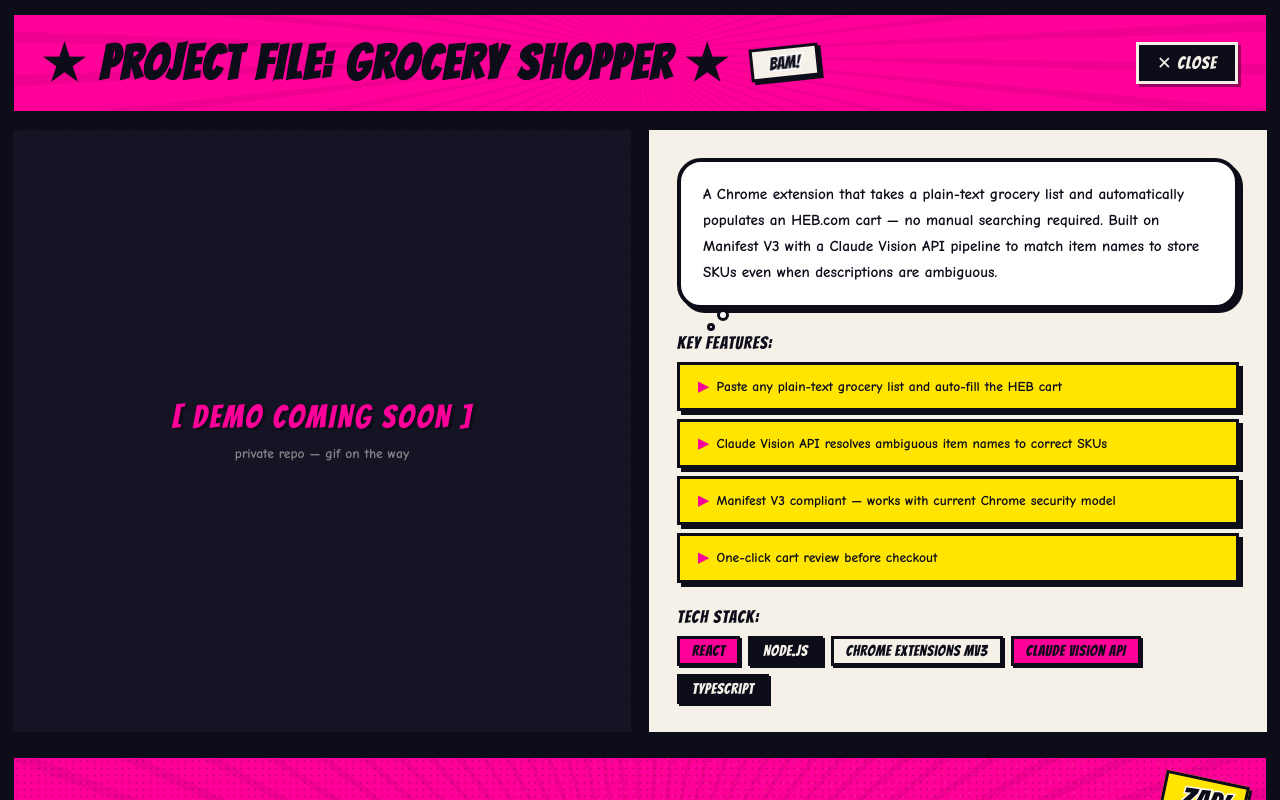
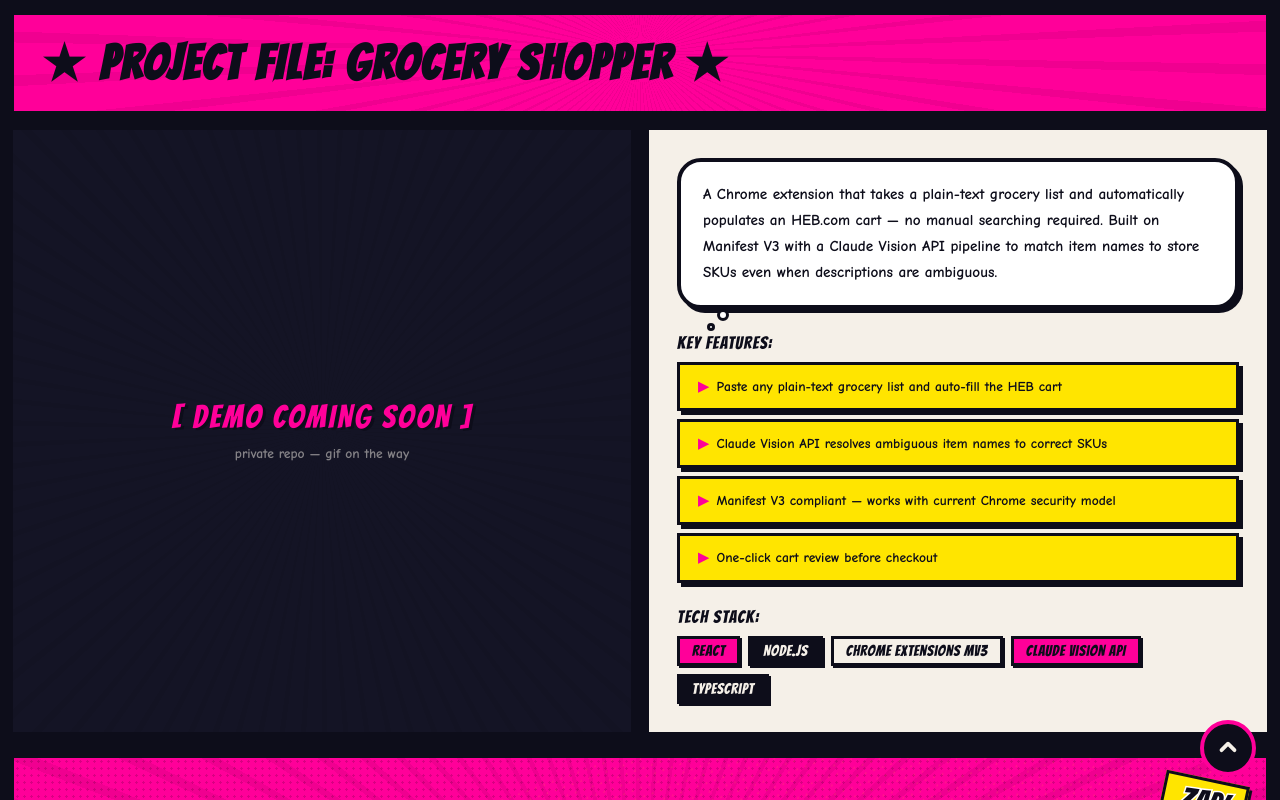
Before and after one commit to dereklopez2181/portfolio, an Astro site: page / in a window 1280 px wide. Both pictures are taken after a click on the button 163 px from the left and 1201 px from the top of the page. Shown: the part 1912-2712 px from the top of the page. Built offline with nearby package versions, Linux system fonts and the light colour scheme; Astro itself is replaced by a stand-in of ours.

Commit message:
feat: add betshare-app video demo with floating back-to-top button
Embed the BetShare login screen recording as the project demo (video
media support) and replace the in-header close control with a fixed
circular back-to-top button that hovers over the detail content.

Co-Authored-By: Claude Opus 4.7 <noreply@anthropic.com>

```diff
--- a/src/components/spiderverse/ProjectDetailSection.tsx
+++ b/src/components/spiderverse/ProjectDetailSection.tsx
@@ -1,6 +1,6 @@
 import { useEffect, useRef } from 'react';
 import type { RefObject } from 'react';
-import { ActionLines, SfxText } from './shared';
+import { ActionLines } from './shared';
 import type { Project } from './SpiderVerseApp';
 
 const ACCENT_COLORS: Record<string, string> = {
@@ -10,6 +10,7 @@ const ACCENT_COLORS: Record<string, string> = {
   'pulse-landing': 'var(--magenta)',
   'drift-mobile': 'var(--cyan)',
   'forge-system': 'var(--yellow)',
+  'betshare-app': 'var(--cyan)',
 };
 
 function getAccent(id: string): string {
@@ -45,9 +46,53 @@ export default function ProjectDetailSection({
   return (
     <section
       ref={sectionRef}
-      style={{ background: 'var(--ink)', padding: 'var(--gutter)' }}
+      style={{ background: 'var(--ink)', padding: 'var(--gutter)', position: 'relative' }}
       aria-label={`Project details: ${project.title}`}
     >
+      {/* Floating "back to top" button — hovers over the content */}
+      <button
+        ref={closeButtonRef}
+        onClick={onClose}
+        aria-label="Back to top"
+        title="Back to top"
+        className="back-to-top"
+        style={{
+          position: 'fixed',
+          bottom: '24px',
+          right: '24px',
+          width: '56px',
+          height: '56px',
+          borderRadius: '50%',
+          background: 'var(--ink)',
+          color: 'var(--paper)',
+          border: `4px solid ${accent}`,
+          display: 'flex',
+          alignItems: 'center',
+          justifyContent: 'center',
+          cursor: 'pointer',
+          boxShadow: `0 4px 0 rgba(0,0,0,0.45), 0 0 0 3px var(--ink), 0 8px 22px ${accent}55`,
+          zIndex: 50,
+          transition: 'transform 0.2s cubic-bezier(0.34, 1.56, 0.64, 1), box-shadow 0.2s ease',
+        }}
+        onMouseEnter={e => {
+          (e.currentTarget as HTMLButtonElement).style.transform = 'translateY(-3px) scale(1.06)';
+          (e.currentTarget as HTMLButtonElement).style.boxShadow = `0 7px 0 rgba(0,0,0,0.5), 0 0 0 3px var(--ink), 0 12px 28px ${accent}77`;
+        }}
+        onMouseLeave={e => {
+          (e.currentTarget as HTMLButtonElement).style.transform = 'translateY(0) scale(1)';
+          (e.currentTarget as HTMLButtonElement).style.boxShadow = `0 4px 0 rgba(0,0,0,0.45), 0 0 0 3px var(--ink), 0 8px 22px ${accent}55`;
+        }}
+        onMouseDown={e => {
+          (e.currentTarget as HTMLButtonElement).style.transform = 'translateY(1px) scale(0.97)';
+        }}
+        onMouseUp={e => {
+          (e.currentTarget as HTMLButtonElement).style.transform = 'translateY(-3px) scale(1.06)';
+        }}
+      >
+        <svg width="26" height="26" viewBox="0 0 24 24" fill="none" stroke="currentColor" strokeWidth="3.5" strokeLinecap="round" strokeLinejoin="round" aria-hidden="true">
+          <polyline points="6 14 12 8 18 14" />
+        </svg>
+      </button>
       {/* Key on project.id causes React to remount content and replay CSS animations */}
       <div key={project.id}>
 
@@ -79,37 +124,7 @@ export default function ProjectDetailSection({
             >
               ★ PROJECT FILE: {project.title} ★
             </h2>
-            <SfxText text={project.sfx} color="var(--paper)" rotation={-6} style={{ fontSize: '1.1rem' }} />
           </div>
-          <button
-            ref={closeButtonRef}
-            onClick={onClose}
-            aria-label="Close project detail"
-            style={{
-              fontFamily: "'Bangers', cursive",
-              fontSize: '1.1rem',
-              letterSpacing: '0.06em',
-              background: 'var(--ink)',
-              color: 'var(--paper)',
-              border: '3px solid var(--paper)',
-              padding: '8px 18px',
-              cursor: 'pointer',
-              boxShadow: '3px 3px 0 rgba(0,0,0,0.4)',
-              position: 'relative',
-              zIndex: 2,
-              transition: 'transform 0.15s ease, box-shadow 0.15s ease',
-            }}
-            onMouseEnter={e => {
-              (e.currentTarget as HTMLButtonElement).style.transform = 'scale(1.05)';
-              (e.currentTarget as HTMLButtonElement).style.boxShadow = '5px 5px 0 rgba(0,0,0,0.5)';
-            }}
-            onMouseLeave={e => {
-              (e.currentTarget as HTMLButtonElement).style.transform = 'scale(1)';
-              (e.currentTarget as HTMLButtonElement).style.boxShadow = '3px 3px 0 rgba(0,0,0,0.4)';
-            }}
-          >
-            ✕ CLOSE
-          </button>
         </div>
 
         {/* Two-panel content grid */}
@@ -141,6 +156,26 @@ export default function ProjectDetailSection({
               pointerEvents: 'none', zIndex: 1,
             }} />
             {project.media ? (
+              project.media.type === 'video' ? (
+                <video
+                  src={project.media.src}
+                  aria-label={project.media.alt}
+                  autoPlay
+                  loop
+                  muted
+                  playsInline
+                  controls
+                  style={{
+                    width: '100%',
+                    height: '100%',
+                    objectFit: 'contain',
+                    position: 'absolute',
+                    inset: 0,
+                    zIndex: 2,
+                    background: 'var(--near-black)',
+                  }}
+                />
+              ) : (
                 <img
                   src={project.media.src}
                   alt={project.media.alt}
@@ -153,6 +188,7 @@ export default function ProjectDetailSection({
                     zIndex: 2,
                   }}
                 />
+              )
             ) : (
               <div style={{
                 position: 'relative',
--- a/src/components/spiderverse/SpiderVerseApp.tsx
+++ b/src/components/spiderverse/SpiderVerseApp.tsx
@@ -16,7 +16,7 @@ export interface Project {
   sfx: string;
   features: string[];
   techStack: string[];
-  media?: { src: string; alt: string };
+  media?: { src: string; alt: string; type?: 'image' | 'video' };
   links?: { label: string; url: string }[];
 }
 
@@ -45,6 +45,7 @@ const PROJECTS: Project[] = [
     longDescription: 'BetShare is a mobile-first web app for tracking sports bets and competing with friends. Users log picks, view personal dashboards with win-rate breakdowns, and climb group leaderboards in real time. Claude Vision parses bet slip photos so manual entry is optional.',
     tags: ['Next.js / React', 'Supabase', 'Claude Vision', 'Sentry'],
     sfx: 'KAPOW!',
+    media: { src: '/betshare_login_demo.mp4', alt: 'BetShare login flow demo', type: 'video' },
     features: [
       'Bet slip photo parsing via Claude Vision — no manual entry needed',
       'Real-time group leaderboards with Supabase subscriptions',
--- a/src/styles/spiderverse.css
+++ b/src/styles/spiderverse.css
@@ -104,6 +104,15 @@ body {
 .anim-slide-up { animation: slide-up-impact 0.6s cubic-bezier(0.175, 0.885, 0.32, 1.275) forwards; }
 .anim-glitch { animation: glitch-in 0.5s cubic-bezier(0.25, 0.46, 0.45, 0.94) forwards; }
 
+/* ===== BACK TO TOP ===== */
+.back-to-top:focus-visible {
+  outline: 3px solid var(--paper);
+  outline-offset: 4px;
+}
+@media (prefers-reduced-motion: reduce) {
+  .back-to-top { transition: none !important; }
+}
+
 /* ===== SCROLLBAR ===== */
 ::-webkit-scrollbar { width: 10px; }
 ::-webkit-scrollbar-track { background: var(--ink); }
```
Also changed, not shown: 1 other file. Lines whose indentation alone changed are shown as unchanged.
